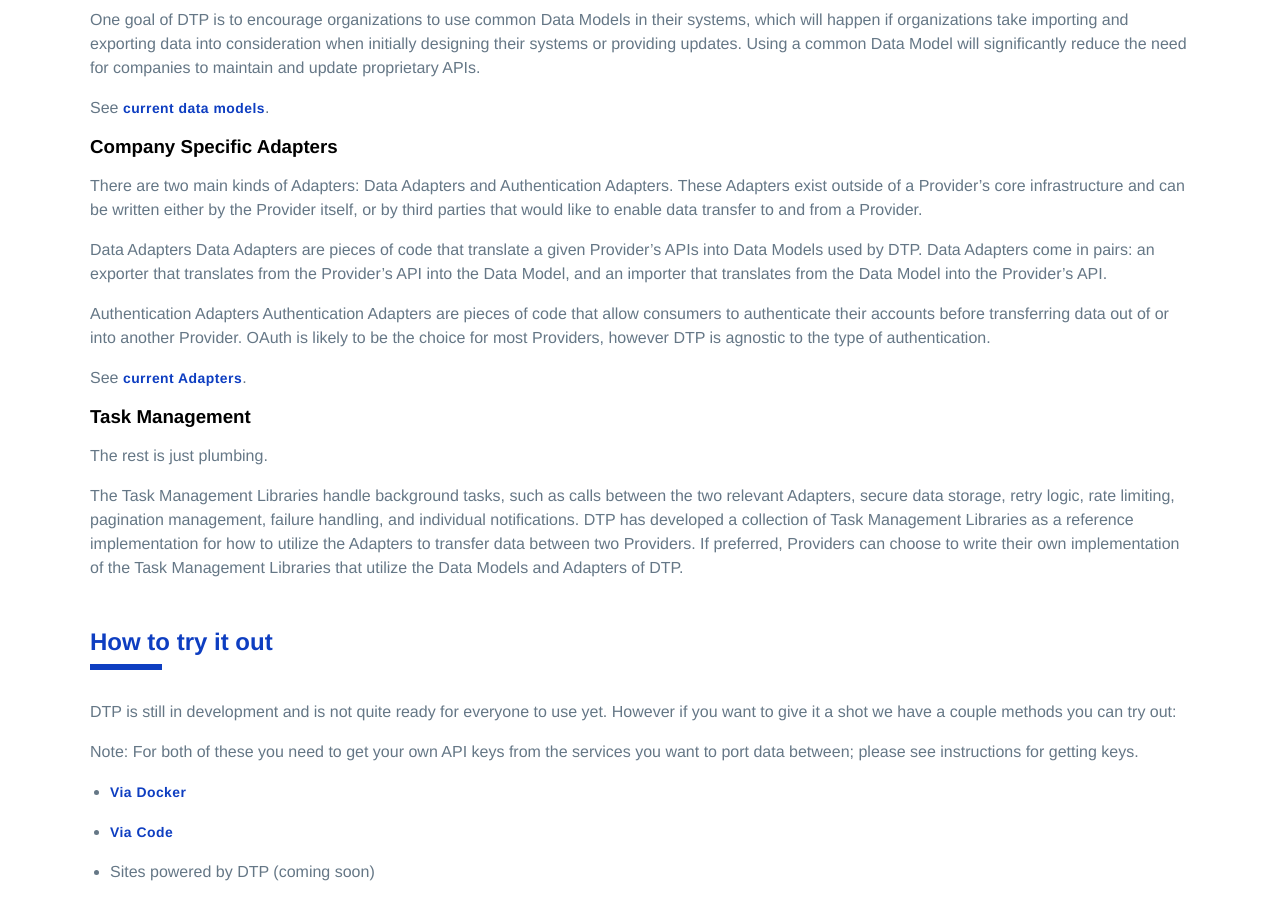
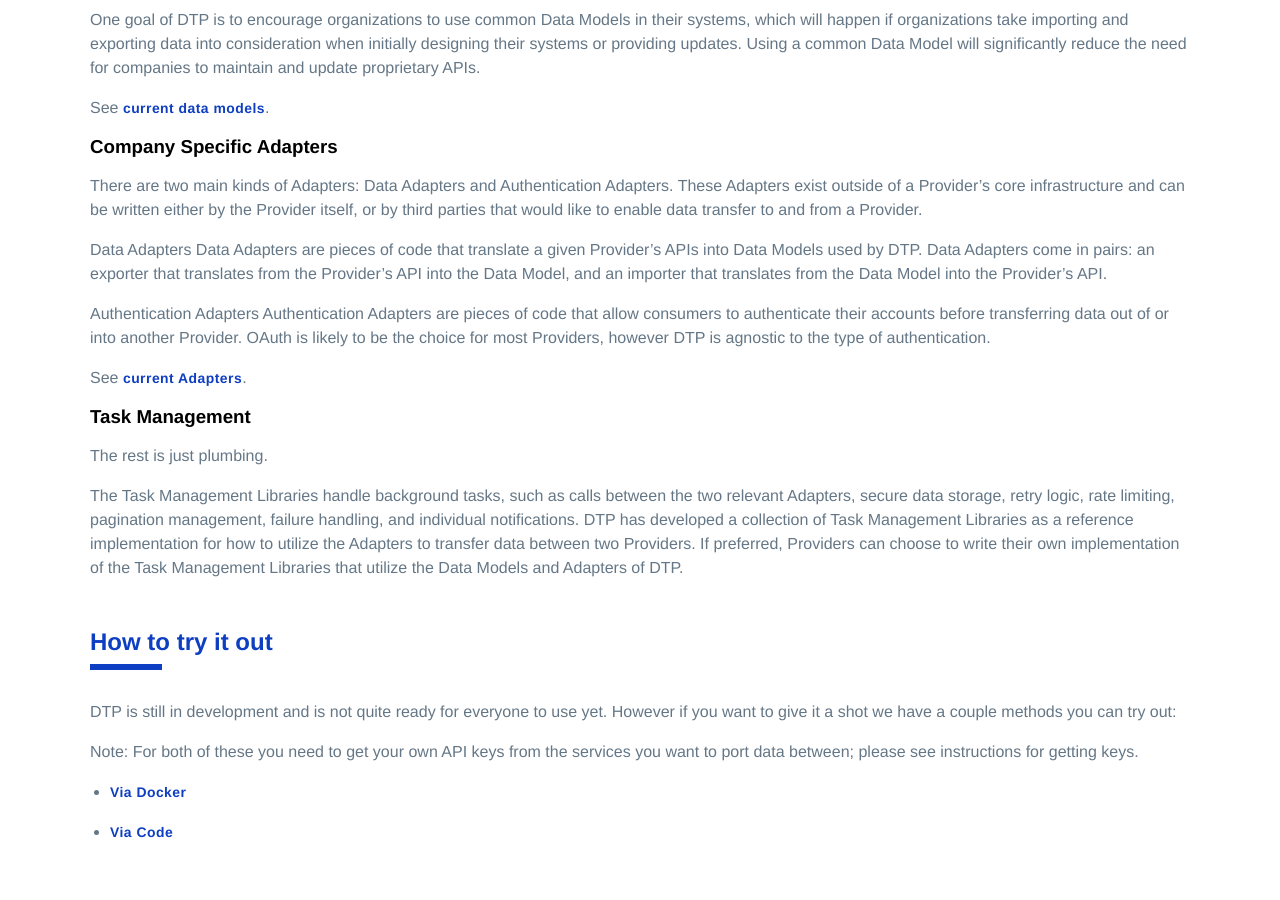
Before and after one commit to dtinit/dtinit.github.io, a Jekyll site: the page built from documentation.md, in a window 1280 px wide and 900 px high, scrolled down 824 px. Built offline with Jekyll 4.4.1, drawn with Linux system fonts in a browser that asks for light colours; our own code applies the rules of GitHub Pages for plain Markdown files; after the commit the page ends 1684 px from its top, so only the background shows below that.

Commit message:
Update documentation.md

```diff
--- a/documentation.md
+++ b/documentation.md
@@ -59,5 +59,4 @@ Note: For both of these you need to get your own API keys from the services you
 
   * [Via Docker](https://github.com/google/data-transfer-project/blob/master/Documentation/RunningLocally.md)
   * [Via Code](https://github.com/google/data-transfer-project/blob/master/Documentation/Developer.md)
-  * Sites powered by DTP (coming soon)
 </div>
```
